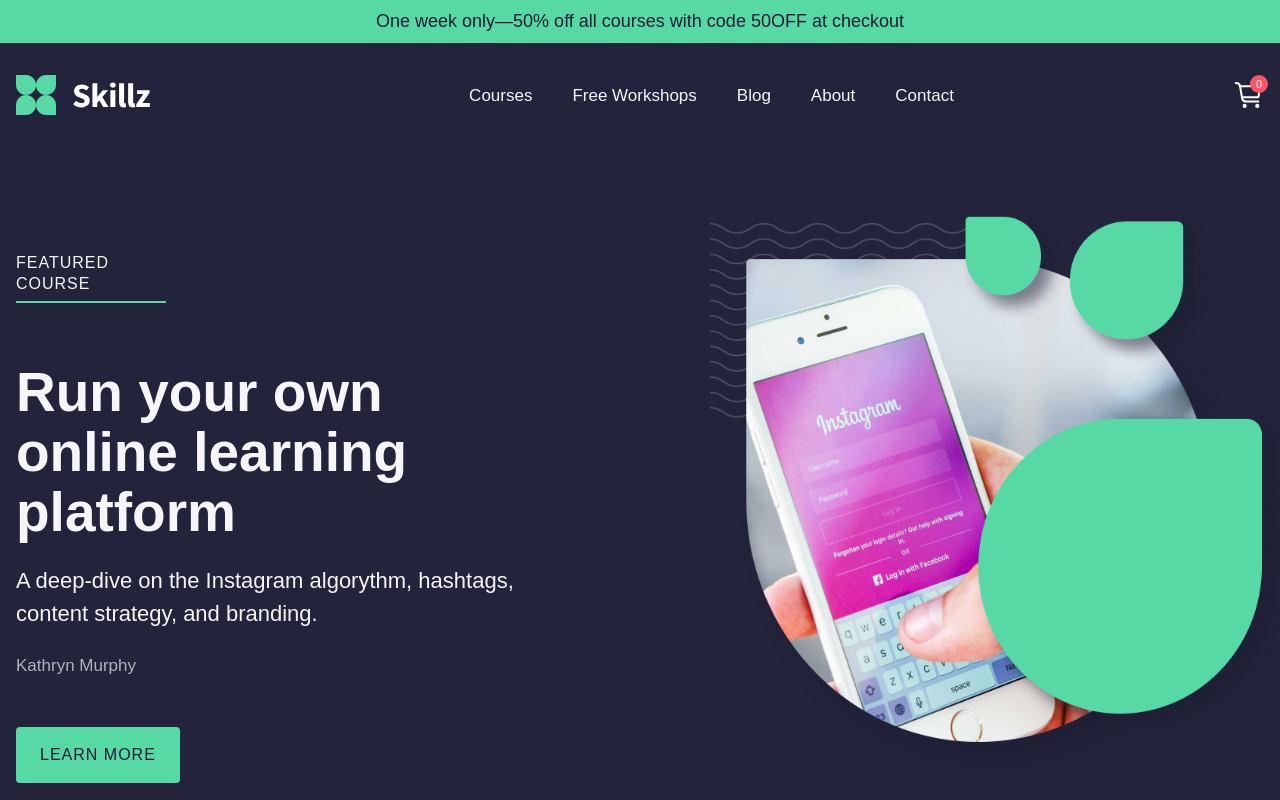
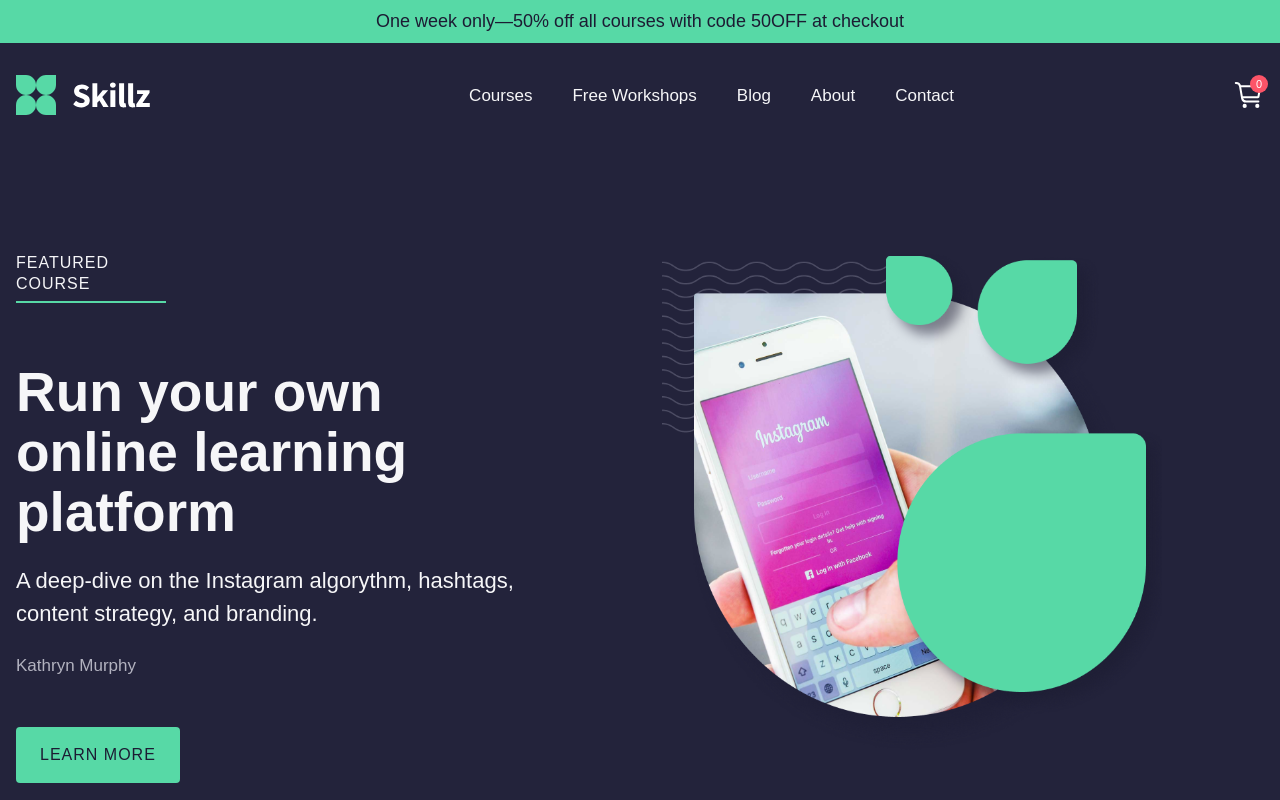
Before and after one commit to uzregxurshid/albisonintern, a React (Create React App) app: page / in a window 1280 px wide. Shown: the top 800 px of the page. Built offline with nearby package versions, Linux system fonts and the light colour scheme; the HTML template or start-up script is replaced by a standard one.

Commit message:
intro section fixed

```diff
--- a/src/components/comp.css
+++ b/src/components/comp.css
@@ -1,18 +1,4 @@
-.intro {
-  background-image: url("../assets/images/intro/bg.png");
-}
 
-@media (max-width: 1024px) {
-  .intro {
-    background-size: 420px 420px;
-    background-position: right top 5rem;
-  }
-}
-@media (max-width: 930px) {
-  .intro {
-    background-image: none;
-  }
-}
 
 .myBullet {
   width: 18px;
--- a/src/components/intro.jsx
+++ b/src/components/intro.jsx
@@ -1,9 +1,9 @@
 import './comp.css';
 import Hero from '../assets/images/intro/bg.png';
 const Intro = () => {
-  const styles ={
-    intro: "intro bg-mainbgblack bg-no-repeat bg-[right_top_4rem] w1320:bg-[length:570px_570px] w1160:bg-[length:550px_550px] w1100:bg-[length:480px_480px]",
-    container:"container max-w-[1308px] mx-auto",
+  const styles = {
+    intro: "intro bg-mainbgblack bg-no-repeat",
+    container: "container max-w-[1308px] mx-auto",
     intro__container: "intro__container flex flex-row pt-[104px] pb-[137px] w1320:px-4  w930:flex-col w930:items-center md:pt-[80px] md:pb-[100px]",
     intro__left: "intro__left flex flex-col w930:items-center",
     intro__feature: " intro__left--text w-[150px] text-maintextwhite text-base leading-[21px] border-b-mainbggreen border-b-[2px] pb-[7px] overflow-hidden uppercase text-justify tracking-[1px]",
@@ -12,7 +12,7 @@
     intro__define: "intro__left--define w520:w-[300px] w930:text-center mt-[22px] text-maintextwhite text-[22px] leading-[33px] font-normal w-[548px] lg:text-[20px] lg:mt-4",
     intro__author: "intro__left--author text-maingtextgray font-normal text-[17px] leading-[27px] mt-[22px] lg:mt-4",
     intro__button: "intro__left--button text-maintext px-6 py-4 bg-mainbggreen w-max mt-12 rounded lg:mt-10 uppercase tracking-[1px]",
-    intro__img: "intro__left--img mt-5 hidden lg:block w520:w-[320px]",
+    intro__img: "intro__left--img mt-5 hidden  w930:block w520:w-[320px]",
 
   }
   return (
@@ -20,12 +20,16 @@
       <div className={styles.container}>
         <div className={styles.intro__container}>
           <div className={styles.intro__left}>
-              <p className={styles.intro__feature}>Featured Course</p>
-              <h1 className={styles.intro__header}>Run your own online learning platform</h1>
-              <img src={Hero} alt="hero" className={styles.intro__img} width={400} height={400}/>
-              <p className={styles.intro__define}>A deep-dive on the Instagram algorythm, hashtags, content strategy, and branding.</p>
-              <p className={styles.intro__author}>Kathryn Murphy</p>
-              <button className={styles.intro__button}>Learn More</button>
+            <p className={styles.intro__feature}>Featured Course</p>
+            <h1 className={styles.intro__header}>Run your own online learning platform</h1>
+            <img src={Hero} alt="hero" className={styles.intro__img} width={400} height={400} />
+            <p className={styles.intro__define}>A deep-dive on the Instagram algorythm, hashtags, content strategy, and branding.</p>
+            <p className={styles.intro__author}>Kathryn Murphy</p>
+            <button className={styles.intro__button}>Learn More</button>
+          </div>
+          <div className='intro__right w930:hidden'>
+            <img src={Hero} alt="hero" className="w-[614px] h-[614px] ml-[98px] w1280:w-[500px] w1280:h-[500px]  w1160:h-[450px]  w1160:w-[450px] w1160:ml-0" width={400} height={400} />
+
           </div>
         </div>
       </div>
```
